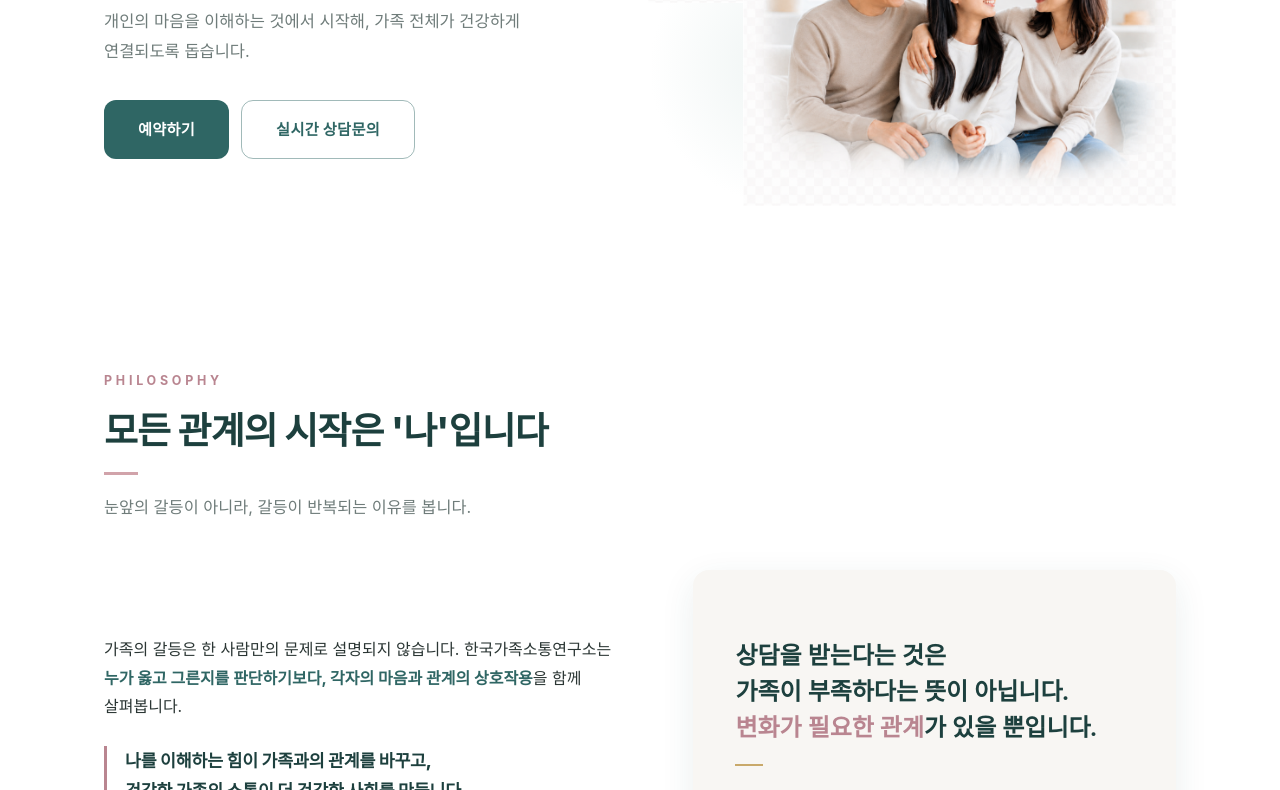
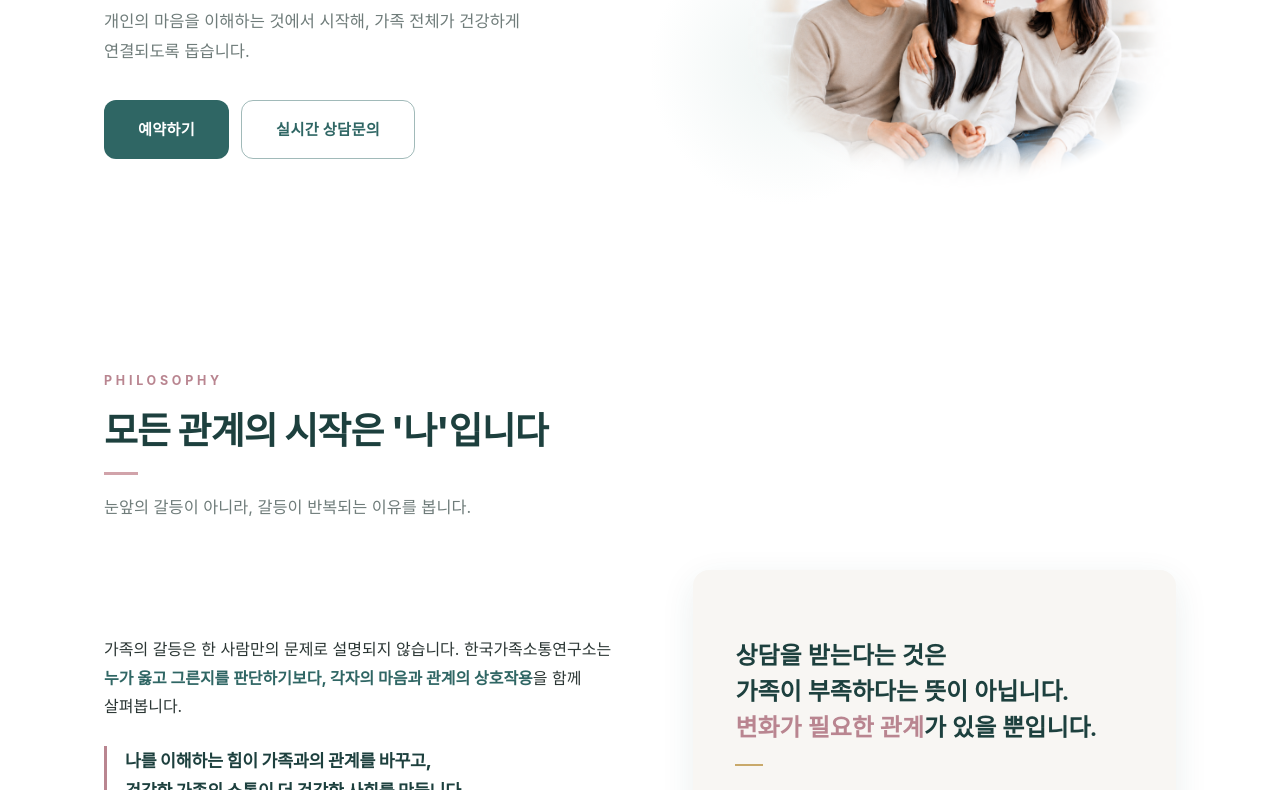
Before and after one commit to kfci/kfci.github.io, a plain HTML site: page index.html in a window 1280 px wide. Shown: the part 443-1233 px from the top of the page. Drawn offline with Linux system fonts and the light colour scheme; a web font is replaced by a local one.

Commit message:
히어로 사진 가장자리 페이드 마스크 복원 (체커보드 무늬 제거)
Co-Authored-By: Claude Fable 5 <noreply@anthropic.com>

```diff
--- a/index.html
+++ b/index.html
@@ -135,7 +135,11 @@
     width: 52%; aspect-ratio: 1; border-radius: 50%; z-index: 0;
     background: radial-gradient(circle, var(--teal-light), rgba(238,244,243,0) 70%);
   }
-  .hero-collage img { position: absolute; height: auto; z-index: 1; }
+  .hero-collage img {
+    position: absolute; height: auto; z-index: 1;
+    -webkit-mask-image: radial-gradient(ellipse 68% 64% at 50% 48%, #000 50%, transparent 74%);
+            mask-image: radial-gradient(ellipse 68% 64% at 50% 48%, #000 50%, transparent 74%);
+  }
   .hero-collage .ph-couple { width: 74%; top: 0; left: 0; }
   .hero-collage .ph-family { width: 82%; bottom: 0; right: 0; }
 
```
